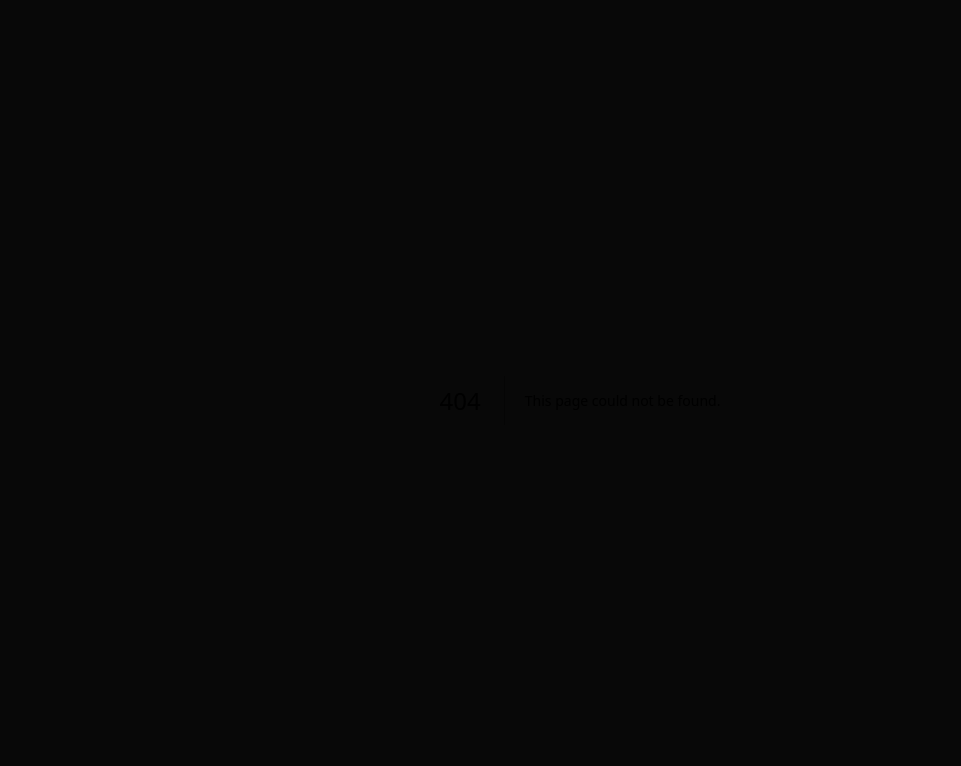
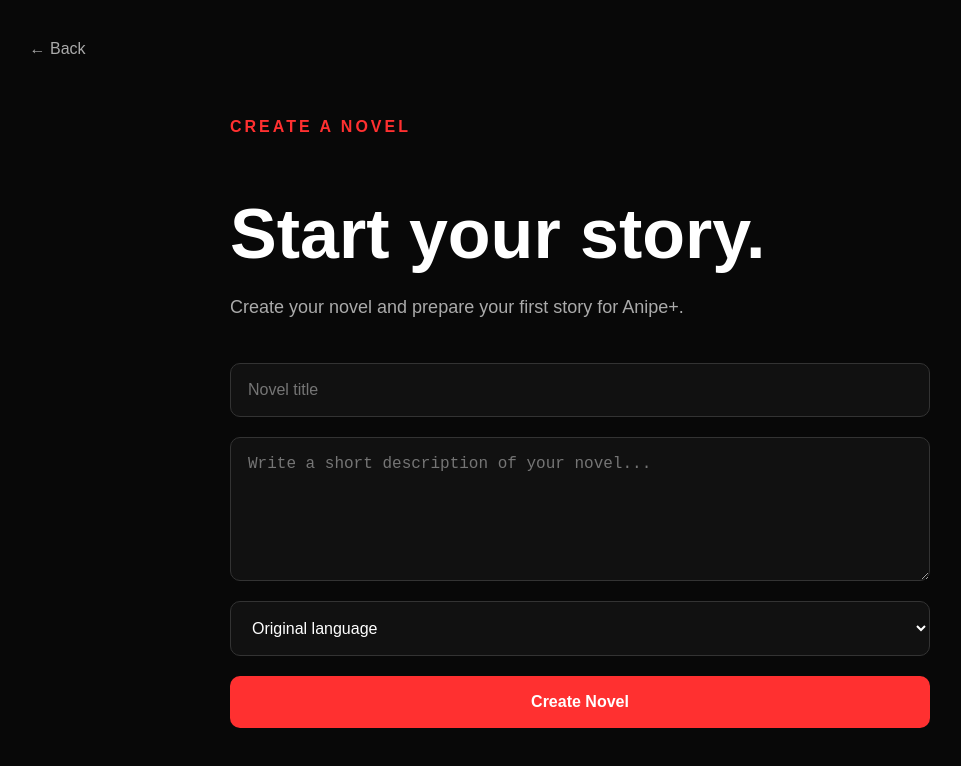
Before and after one commit to matheo1230/-anipe-plus, a Next.js app: page /create/novel in a window 1280 px wide. Before the commit this address had no page. Shown: the top 766 px of the page, without its empty margins (60-1021 px from the left). Built offline with nearby package versions, Linux system fonts and the light colour scheme.

Commit message:
Create CreateNovelPage component for novel creation

```diff
--- /dev/null
+++ b/app/create/novel/page.js
@@ -0,0 +1,133 @@
+export default function CreateNovelPage() {
+  return (
+    <main
+      style={{
+        minHeight: "100vh",
+        background: "#080808",
+        color: "white",
+        fontFamily: "Arial, sans-serif",
+        padding: "40px 7%",
+      }}
+    >
+      <a
+        href="/create"
+        style={{
+          color: "#aaa",
+          textDecoration: "none",
+          fontSize: "16px",
+        }}
+      >
+        ← Back
+      </a>
+
+      <section
+        style={{
+          maxWidth: "700px",
+          margin: "60px auto",
+        }}
+      >
+        <p
+          style={{
+            color: "#ff3030",
+            fontWeight: "bold",
+            letterSpacing: "3px",
+          }}
+        >
+          CREATE A NOVEL
+        </p>
+
+        <h1
+          style={{
+            fontSize: "clamp(40px, 8vw, 70px)",
+            marginBottom: "15px",
+          }}
+        >
+          Start your story.
+        </h1>
+
+        <p
+          style={{
+            color: "#aaa",
+            fontSize: "18px",
+            lineHeight: "1.7",
+            marginBottom: "40px",
+          }}
+        >
+          Create your novel and prepare your first story for Anipe+.
+        </p>
+
+        <div
+          style={{
+            display: "grid",
+            gap: "20px",
+          }}
+        >
+          <input
+            type="text"
+            placeholder="Novel title"
+            style={{
+              padding: "17px",
+              borderRadius: "10px",
+              border: "1px solid #333",
+              background: "#111",
+              color: "white",
+              fontSize: "16px",
+            }}
+          />
+
+          <textarea
+            placeholder="Write a short description of your novel..."
+            rows="6"
+            style={{
+              padding: "17px",
+              borderRadius: "10px",
+              border: "1px solid #333",
+              background: "#111",
+              color: "white",
+              fontSize: "16px",
+              resize: "vertical",
+            }}
+          />
+
+          <select
+            defaultValue=""
+            style={{
+              padding: "17px",
+              borderRadius: "10px",
+              border: "1px solid #333",
+              background: "#111",
+              color: "white",
+              fontSize: "16px",
+            }}
+          >
+            <option value="" disabled>
+              Original language
+            </option>
+            <option value="en">English</option>
+            <option value="es">Español</option>
+            <option value="ja">日本語</option>
+            <option value="ko">한국어</option>
+            <option value="fr">Français</option>
+            <option value="pt">Português</option>
+          </select>
+
+          <button
+            type="button"
+            style={{
+              background: "#ff3030",
+              color: "white",
+              border: "none",
+              borderRadius: "10px",
+              padding: "17px 25px",
+              fontSize: "16px",
+              fontWeight: "bold",
+              cursor: "pointer",
+            }}
+          >
+            Create Novel
+          </button>
+        </div>
+      </section>
+    </main>
+  );
+}
```
